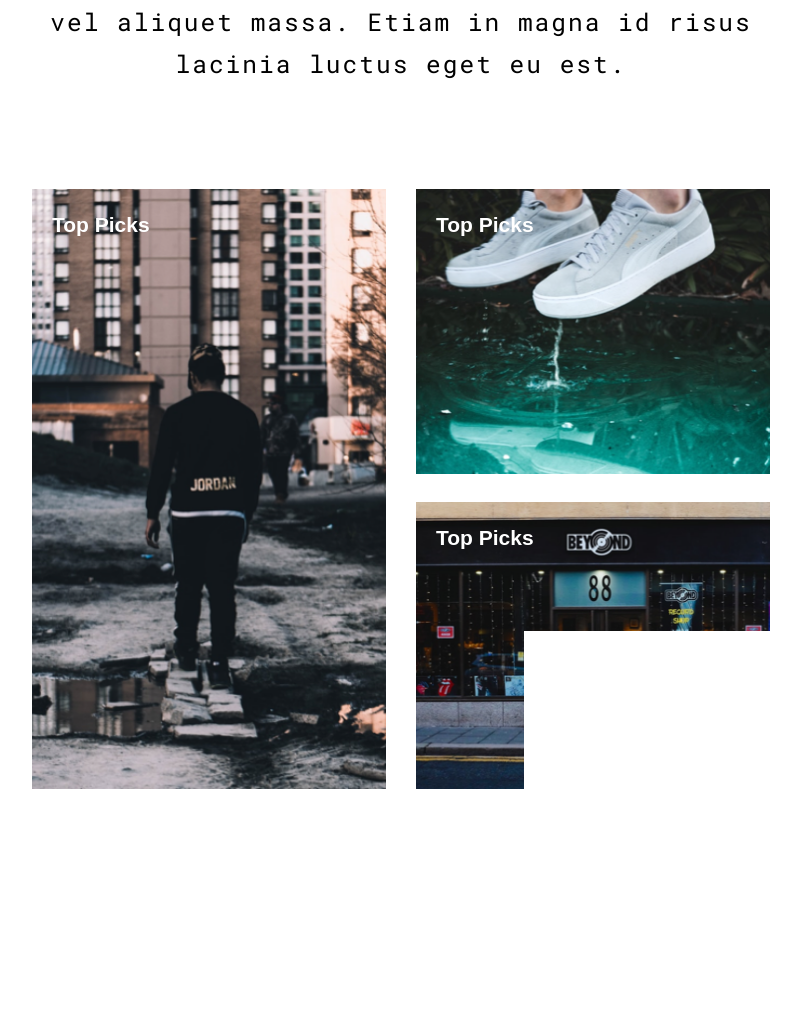
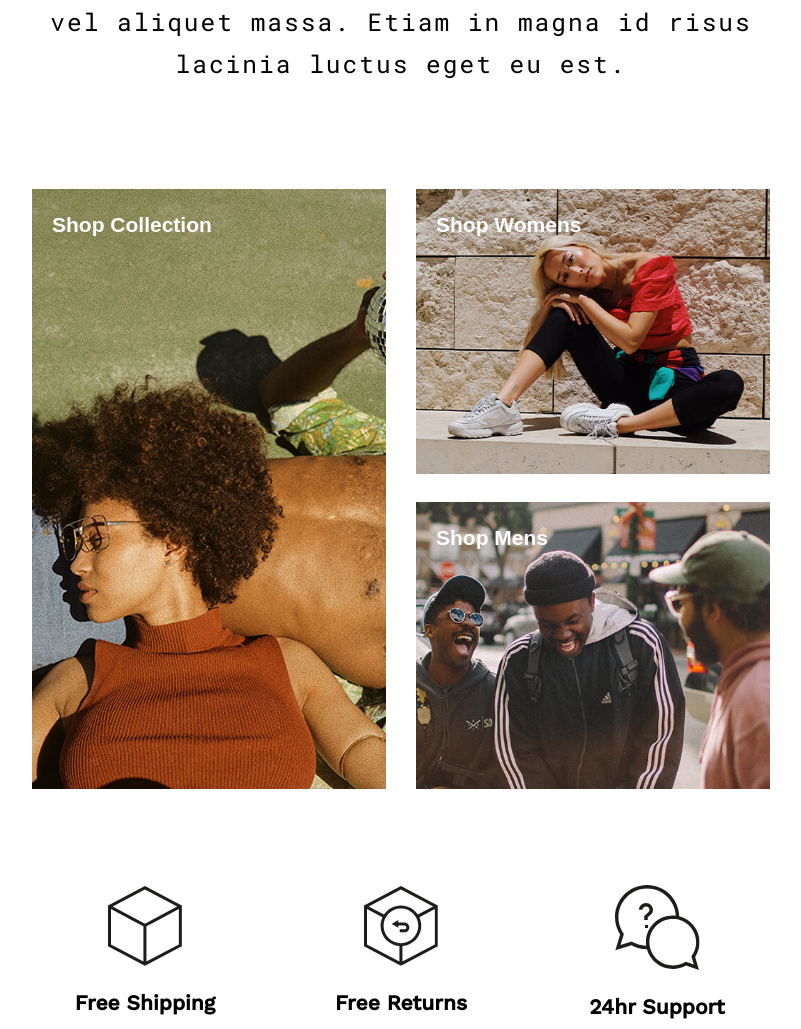
Before and after one commit to Code-Institute-Submissions/Culture-Webstore, a Django app: page / in a window 1280 px wide. Shown: the part 894-1923 px from the top of the page, without its empty margins (239-1040 px from the left). Run offline with Django 3.2, Linux system fonts and the light colour scheme; data that the repository does not hold is empty; some libraries are stand-ins or nearby versions; some web fonts are replaced.

Commit message:
Update homepage images. Remove unused images

```diff
--- a/home/templates/home/index.html
+++ b/home/templates/home/index.html
@@ -40,20 +40,20 @@
         <div class="col-12 col-sm-6">
             <div class="parent position-relative mb-3 mb-sm-0">
                 <div id="feature-1" class="child"></div>
-                <a href="#" class="features-title">Top Picks</a>
+                <a href="{% url 'products' %}" class="features-title">Shop Collection</a>
             </div>
         </div>
         <div class="col-12 col-sm-6 p-0">
             <div class="col-12 pb-0 pb-sm-4">
                 <div class="parent position-relative mb-3 mb-sm-0">
                     <div id="feature-2" class="child"></div>
-                    <a href="#" class="features-title">Top Picks</a>
+                    <a href="{% url 'products' %}?category=w_tees,w_tops,w_bottoms,w_footwear,w_accessories" class="features-title">Shop Womens</a>
                 </div>
             </div>
             <div class="col-12 pt-0 pt-sm-1">
                 <div class="parent position-relative mb-3 mb-sm-0">
                     <div id="feature-3" class="child"></div>
-                    <a href="#" class="features-title">Top Picks</a>
+                    <a href="{% url 'products' %}?category=m_tees,m_tops,m_bottoms,m_footwear,m_accessories" class="features-title">Shop Mens</a>
                 </div>
             </div>
         </div>
--- a/static/css/base.css
+++ b/static/css/base.css
@@ -58,6 +58,14 @@
 
 .bg-black {
     background-color: black;
+}
+
+.text-khaki {
+    color: #929060 !important;
+}
+
+a.text-khaki:hover {
+    color: #666546 !important;
 }
 
 /*--------------------------------------------------------------------- Nav */
@@ -221,7 +229,7 @@
 }
 
 #bumpber a:hover {
-    color: blueviolet !important;
+    color: #929060 !important;
 }
 
 .btt-button {
@@ -296,7 +304,7 @@
     height: 80vh;
     border-left: 65px solid white;
     border-right: 65px solid white;
-    background-image: url('/static/images/culture-hero-background.jpg');
+    background-image: url(/static/images/culture-hero-background.jpg);
     background-repeat: no-repeat;
     background-attachment: fixed;
     background-position: bottom;
@@ -305,23 +313,24 @@
 
 #feature-1 {
     height: 600px;
-    background-image: url(/media/555x555px.png);
+    background-image: url(/static/images/shop-collection.jpg);
     background-repeat: no-repeat;
-    background-position: top;
+    background-position: 50%;
     background-size: cover;
 }
 
 #feature-2 {
     height: 285px;
-    background-image: url(/media/540x290px.png);
+    background-image: url(/static/images/womens-category.jpg);
     background-repeat: no-repeat;
     background-position: center;
     background-size: cover;
+    color: black;
 }
 
 #feature-3 {
     height: 287px;
-    background-image: url(/media/540x290px-2.png);
+    background-image: url(/static/images/mens-category.jpg);
     background-repeat: no-repeat;
     background-position: center;
     background-size: cover;
@@ -333,7 +342,6 @@
 }
 
 #features a:hover {
-    color: white;
     letter-spacing: 3px;
 }
 
@@ -534,7 +542,7 @@
 }
 
 .add-to-cart {
-    background-color: #000000;
+    background-color: #929060;
     position: absolute;
     width: 100%;
     height: 60px;
@@ -785,7 +793,7 @@
     #hero {
         border-left: 25px solid white;
         border-right: 25px solid white;
-        height: 300px;
+        height: 600px;
         background-position: bottom;
     }
 }
@@ -801,8 +809,8 @@
     #hero {
         border-left: 15px solid white;
         border-right: 15px solid white;
-        height: 300px;
-        background-position: bottom;
+        height: 600px;
+        background-position: top;
     }
 
     #search-modal .display-3 {
```
Also changed, not shown: media/540x290px.png (deleted), static/images/club.gif (deleted), static/images/mens-category.jpg (added), static/images/shop-collection.jpg (added), static/images/womens-category.jpg (added).
